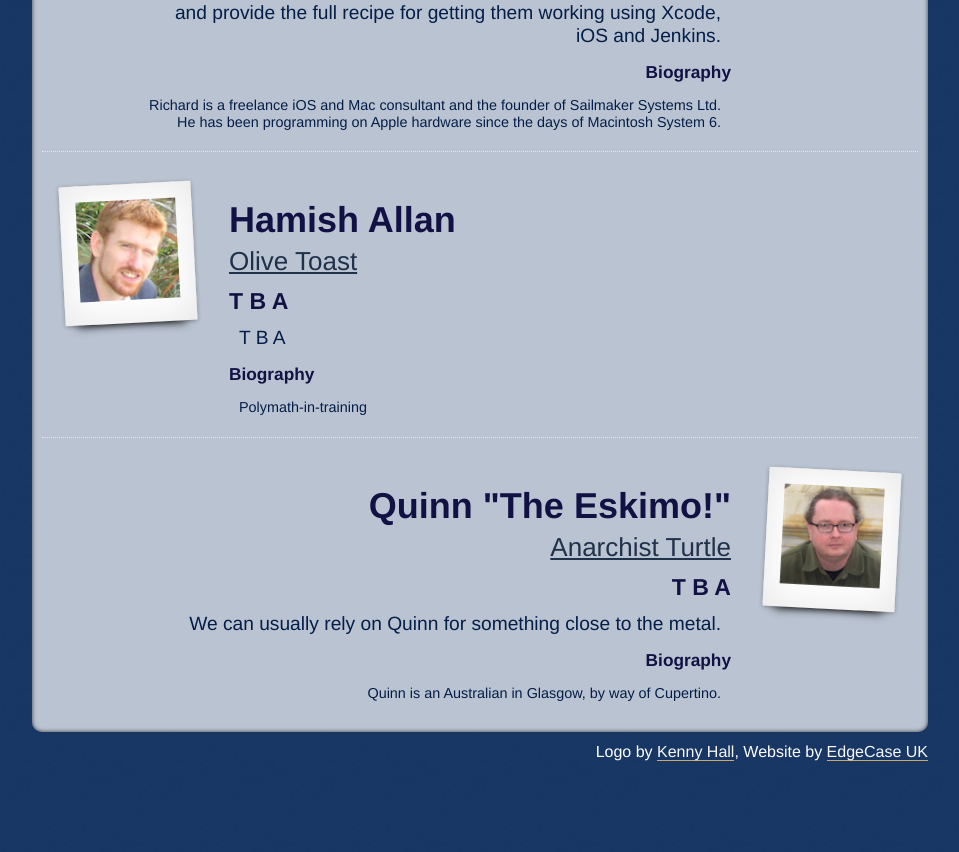
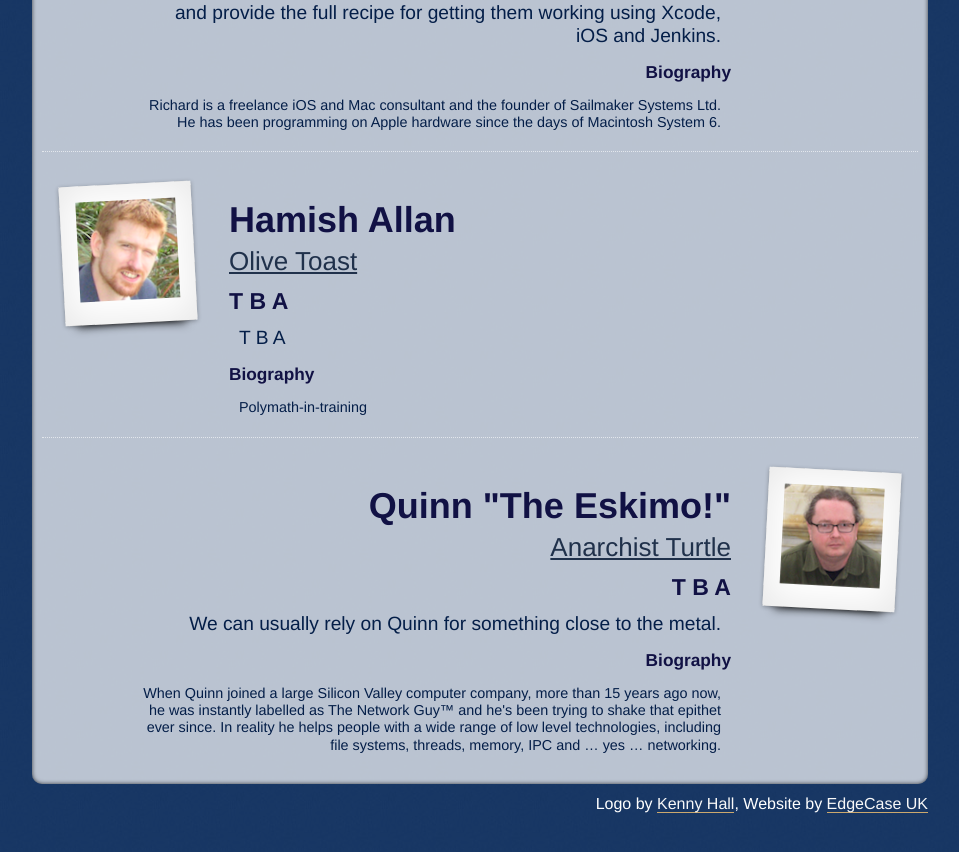
Before and after one commit to acf/nsscotland, a Jekyll site: the page built from index.html, in a window 1280 px wide and 900 px high, scrolled down 2308 px. Shown: the top 852 px of the window, without its empty margins (160-1119 px from the left). Built offline with Jekyll 4.4.1, drawn with Linux system fonts in a browser that asks for light colours.

Commit message:
Quinn  Bio

```diff
--- a/index.html
+++ b/index.html
@@ -125,7 +125,7 @@
     </div>
     <div class="biography">
       <h4>Biography</h4>
-      <p>Quinn is an Australian in Glasgow, by way of Cupertino.</p>
+      <p>When Quinn joined a large Silicon Valley computer company, more than 15 years ago now, he was instantly labelled as The Network Guy&trade; and he's been trying to shake that epithet ever since.  In reality he helps people with a wide range of low level technologies, including file systems, threads, memory, IPC and &hellip; yes &hellip; networking.</p>
     </div>
   </div>
   </div>
```
